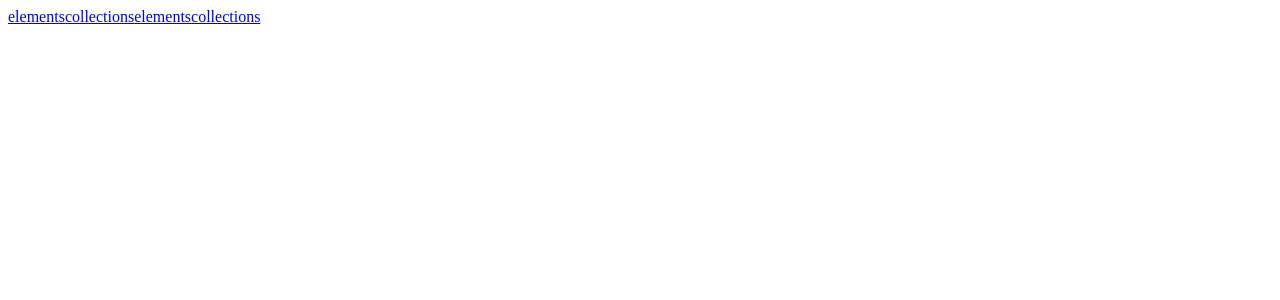
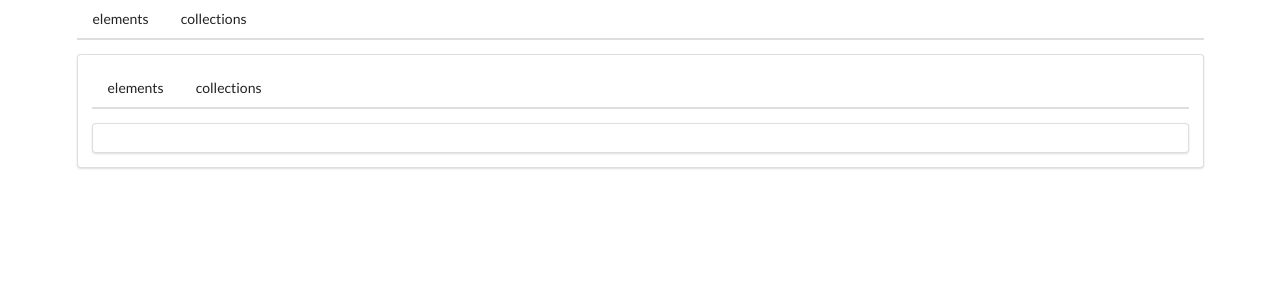
Before and after one commit to fundayluck/angular-comps, an Angular app: page / in a window 1280 px wide. Shown: the top 300 px of the page. Built offline with nearby package versions, Linux system fonts and the light colour scheme.

Commit message:
styling the app

```diff
--- a/package.json
+++ b/package.json
@@ -23,6 +23,7 @@
     "@angular/ssr": "^17.3.3",
     "express": "^4.18.2",
     "rxjs": "~7.8.0",
+    "semantic-ui-css": "^2.5.0",
     "tslib": "^2.3.0",
     "zone.js": "~0.14.3"
   },
--- a/src/app/app.component.html
+++ b/src/app/app.component.html
@@ -1,3 +1,7 @@
-<a routerLink="/elements">elements</a>
-<a routerLink="/collections">collections</a>
-<router-outlet />
+<div class="ui container">
+  <div class="ui secondary pointing menu">
+    <a routerLink="/elements" class="item">elements</a>
+    <a routerLink="/collections" class="item">collections</a>
+  </div>
+  <div class="ui segment"><router-outlet /></div>
+</div>
--- a/src/styles.css
+++ b/src/styles.css
@@ -1 +1,2 @@
 /* You can add global styles to this file, and also import other style files */
+@import "semantic-ui-css/semantic.css";
```
Also changed, not shown: 1 other file (tests, documents, lock files or other folders).
